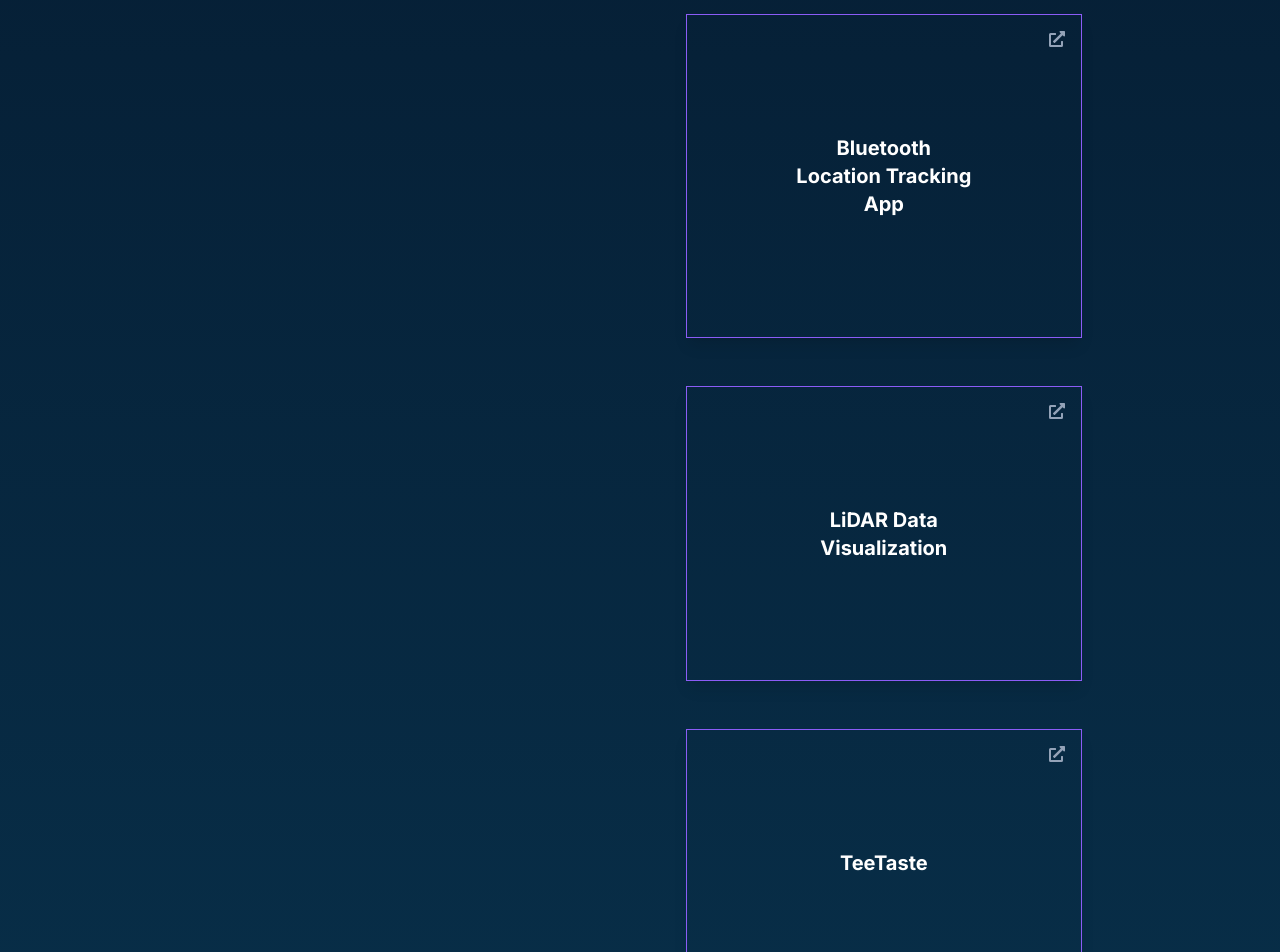
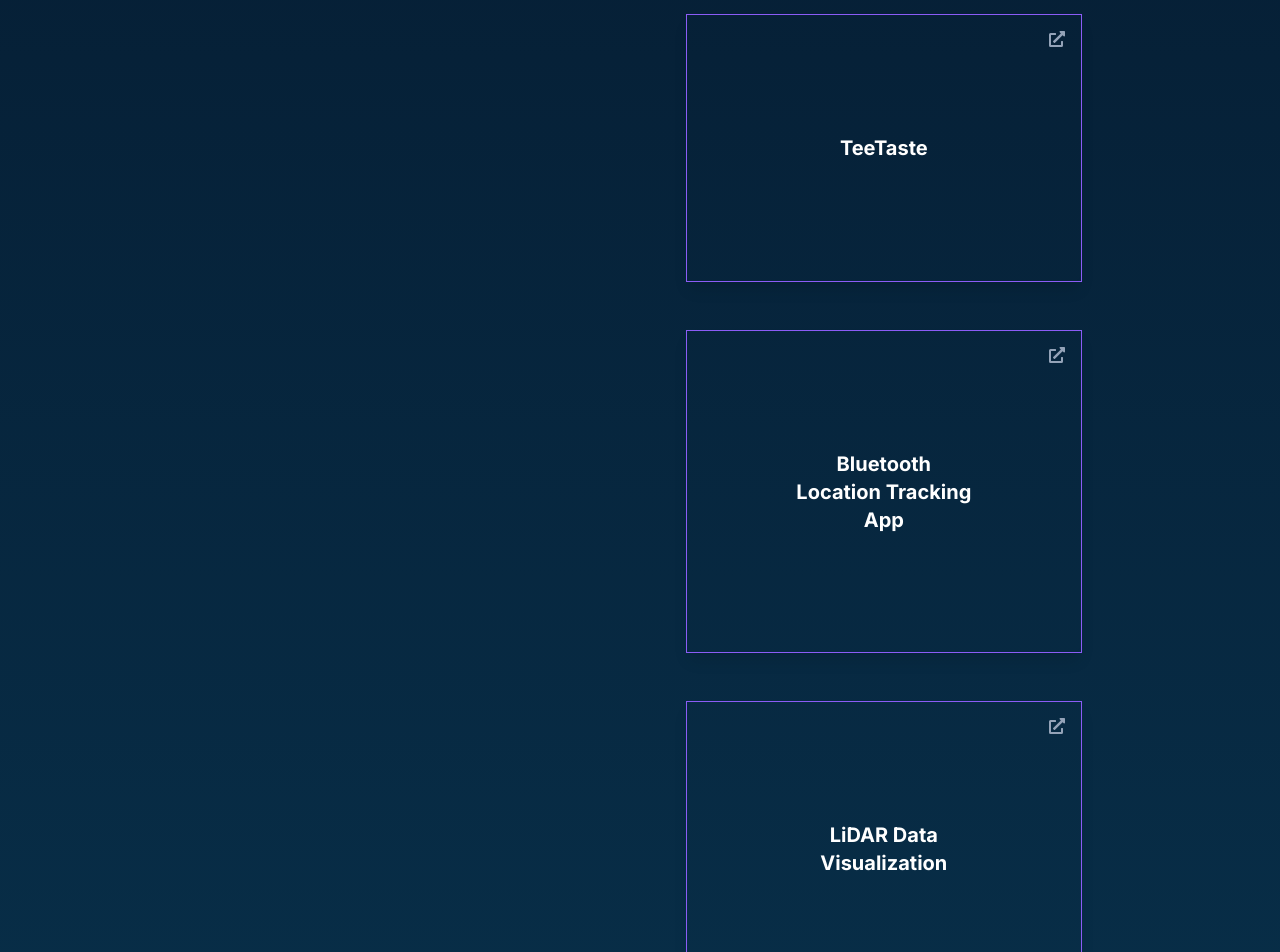
Before and after one commit to davidxiang101/portfolio, a Next.js app: page / in a window 1280 px wide. Shown: the part 2760-3712 px from the top of the page. Built offline with nearby package versions, Linux system fonts and the light colour scheme; what tailwindcss-debug-screens would draw is missing.

Commit message:
card full link

```diff
--- a/app/components/footer.tsx
+++ b/app/components/footer.tsx
@@ -3,7 +3,7 @@
 
 const Footer: React.FC = () => {
     return (
-        <footer className="flex flex-col items-center justify-center w-full text-center p-8 bg-sky-950 text-sm">
+        <footer className="mt-12 flex flex-col items-center justify-center w-full text-center p-8 bg-sky-950 text-sm">
             <p className="w-1/2 text-gray-500 dark:text-gray-300">
                 Thanks for checking out my portfolio. This project was designed using
                 {" "}
--- a/app/components/project/project.tsx
+++ b/app/components/project/project.tsx
@@ -1,14 +1,16 @@
-import React, { PropsWithChildren } from 'react';
+import React from 'react';
 import { FaExternalLinkAlt } from 'react-icons/fa';
 import { ProjectProps } from '../utils/types';
 
 const Project: React.FC<ProjectProps> = ({ name, description, link }) => (
-    <div className="card flex border relative border-violet-500 shadow-lg px-4 py-[30%] justify-center">
-        <h2 className="z-10 font-bold text-xl w-1/2 text-center">{name}</h2>
-        <a href={link} className="absolute top-3 right-3 text-slate-400">
-            <FaExternalLinkAlt />
-        </a>
-    </div>
+    <a href={link} className="block">
+        <div className="card flex border relative border-violet-500 shadow-lg px-4 py-[30%] justify-center">
+            <h2 className="z-10 font-bold text-xl w-1/2 text-center">{name}</h2>
+            <div className="absolute top-3 right-3 text-slate-400">
+                <FaExternalLinkAlt />
+            </div>
+        </div>
+    </a>
 );
 
 export default Project;
--- a/app/data/projects.ts
+++ b/app/data/projects.ts
@@ -2,21 +2,21 @@
 
 export const projects: ProjectProps[] = [
     {
+        name: 'TeeTaste',
+        description: 'Developed a t-shirt recommendation engine based on head to head matchups of t-shirts',
+        link: 'https://github.com/davidxiang101/TeeTaste',
+        tags: ['Selenium', 'Pytorch', 'PostGres', 'NextJS', 'Tailwind']
+    },
+    {
         name: 'Bluetooth Location Tracking App',
         description: 'Designed and built a real-time location tracking app using Bluetooth Low Energy (BLE) technology. The app is capable of tracking and displaying the location of BLE devices in real time.',
-        link: 'https://github.com/YourGithubUsername/BluetoothLocationTracking',
-        tags: ['React Native', 'BLE', 'IoT']
+        link: '',
+        tags: ['Swift', 'SwiftUI', 'IoT']
     },
     {
         name: 'LiDAR Data Visualization',
         description: 'Created a comprehensive data visualization tool for interpreting LiDAR data. The tool features 3D visualization, easy navigation, and detailed analysis capabilities.',
-        link: 'https://github.com/YourGithubUsername/LiDARDataVisualization',
+        link: '',
         tags: ['Python', 'Pandas', 'Matplotlib', 'LiDAR']
     },
-    {
-        name: 'TeeTaste',
-        description: 'Developed a full-featured e-commerce website with a custom built shopping cart, user authentication, and product management. Integrated with Stripe for payment processing.',
-        link: 'https://www.yoursite.com/',
-        tags: ['React', 'Node.js', 'MongoDB', 'Express', 'Stripe']
-    },
 ];
--- a/app/globals.css
+++ b/app/globals.css
@@ -61,17 +61,17 @@
   width: 100%;
 }
 
-.card a {
+.card div {
   position: absolute;
   top: 1rem;
   right: 1rem;
   z-index: 0;
-  transition: color 0.1s, z-index 0.1s 0.1s;
+  transition: z-index 0.1s 0.1s;
 }
 
-.card:hover a {
+.card:hover div {
   color: #fff;
   z-index: 2;
-  transform: scale(1.3, 1.3);
-  transition: transform 0.5s;
+  transform: scale(1.2, 1.2);
+  transition: transform 0.3s ease;
 }
```
